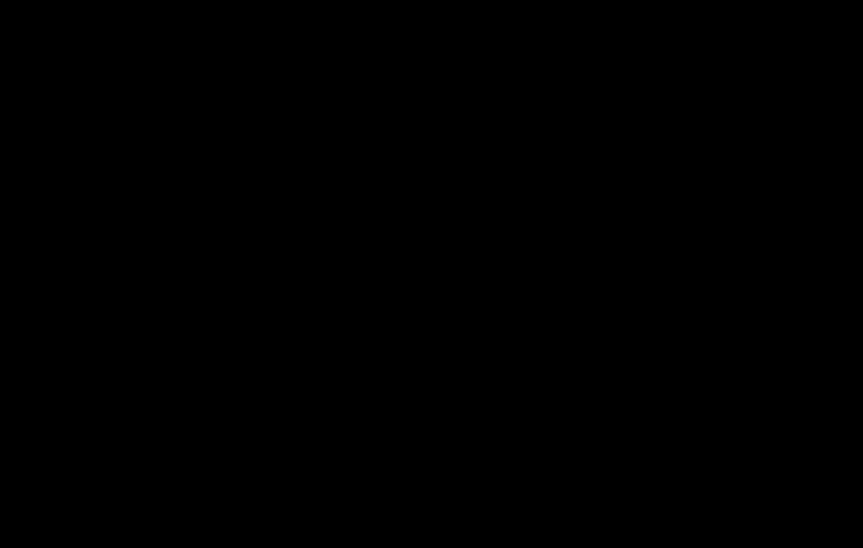
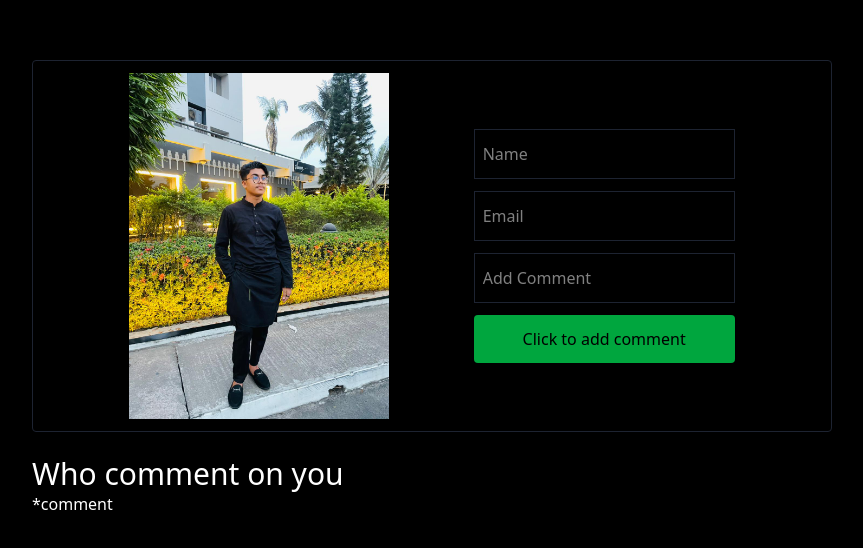
Before and after one commit to ehasun15019/facebook-reacttion-with-nextjs-in-server-action, a Next.js app: page / in a window 1280 px wide. Shown: the part 112-660 px from the top of the page, without its empty margins (208-1071 px from the left). Built offline with nearby package versions, Linux system fonts and the light colour scheme.

Commit message:
create components folder and give the design and import the page.js

```diff
--- a/src/app/layout.js
+++ b/src/app/layout.js
@@ -20,7 +20,7 @@ export default function RootLayout({ children }) {
   return (
     <html lang="en">
       <body className="px-8">
-        <main className="mx-auto rounded max-w-5xl min-h-[100vh]">
+        <main className="mx-auto rounded max-w-5xl min-h-[100vh] flex flex-col justify-center items-center">
           {children}
         </main>
       </body>
--- a/src/app/page.js
+++ b/src/app/page.js
@@ -1,5 +1,12 @@
+import Card from "@/components/Card";
+import CommentPerson from "@/components/CommentPerson";
 import "@fortawesome/fontawesome-free/css/all.min.css";
 
 export default function Home() {
-  return <div></div>;
+  return (
+    <div>
+      <Card />
+      <CommentPerson />
+    </div>
+  );
 }
--- a/src/assets/assets.js
+++ b/src/assets/assets.js
@@ -1 +1,5 @@
-import mypic from './mypic.jpg'
+import my_pic from "./my_pic.jpg";
+
+export const assets = {
+  my_pic,
+};
--- /dev/null
+++ b/src/components/Card.jsx
@@ -0,0 +1,47 @@
+import { assets } from "@/assets/assets";
+import Image from "next/image";
+import React from "react";
+import Button from "./ui/Button";
+
+const Card = () => {
+  return (
+    <div className="w-[800px] border border-[#1d2331] text-white flex justify-evenly items-center p-3 rounded">
+      <Image src={assets.my_pic} alt="my_pic" className="w-[260px] h-auto" />
+
+      <div className="from-section">
+        <form action="">
+          <div className="pb-3">
+            <input
+              type="text"
+              name="name"
+              className="border border-[#1d2331] outline-0 ps-2 py-3 px-5"
+              placeholder="Name"
+            />
+          </div>
+
+          <div className="pb-3">
+            <input
+              type="email"
+              name="email"
+              className="border border-[#1d2331] outline-0 ps-2 py-3 px-5"
+              placeholder="Email"
+            />
+          </div>
+
+          <div className="pb-3">
+            <input
+              type="text"
+              name="comment"
+              className="border border-[#1d2331] outline-0 ps-2 py-3 px-5"
+              placeholder="Add Comment"
+            />
+          </div>
+
+          <Button />
+        </form>
+      </div>
+    </div>
+  );
+};
+
+export default Card;
--- /dev/null
+++ b/src/components/CommentPerson.jsx
@@ -0,0 +1,13 @@
+import React from "react";
+
+const CommentPerson = () => {
+  return (
+    <div className="text-white mt-6">
+      <h2 className="text-3xl">Who comment on you</h2>
+
+      <div>*comment</div>
+    </div>
+  );
+};
+
+export default CommentPerson;
--- /dev/null
+++ b/src/components/ui/Button.jsx
@@ -0,0 +1,16 @@
+import React from "react";
+
+const Button = () => {
+  return (
+    <div className="">
+      <button
+        className="bg-green-600 w-[100%] cursor-pointer py-3 rounded text-black"
+        type="submit"
+      >
+        Click to add comment
+      </button>
+    </div>
+  );
+};
+
+export default Button;
```
